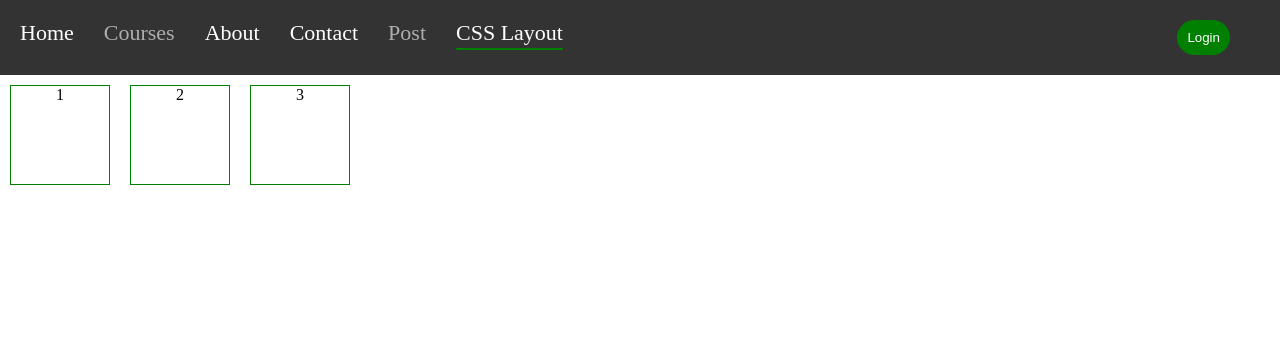
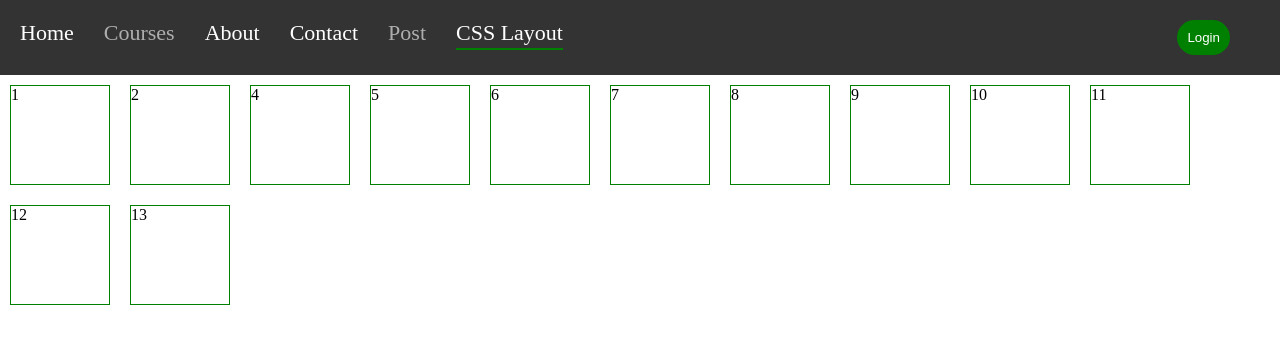
Before and after one commit to Kishor6941/complete-guide-react-router, a React (Vite) app: page /learn in a window 1280 px wide. Shown: the top 344 px of the page. Built offline with nearby package versions, Linux system fonts and the light colour scheme; no server answers.

Commit message:
flex, flex-direction, flex-wrap,flex-flow

```diff
--- a/src/components/Learn flexbox/LearnCSS.css
+++ b/src/components/Learn flexbox/LearnCSS.css
@@ -1,11 +1,32 @@
-
+/*
 .one, .two, .three {
     display: inline-block;
-    /* display: inline; */
-    /* display: block; */
+    display: inline;
+    display: block;
     height: 100px;
     width: 100px;
     border: 1px solid green;
     margin : 10px;
     text-align: center;
+} */
+.main-container div{
+    height: 100px;
+    width: 100px;
+    border: 1px solid green;
+    margin : 10px;
 }
+
+.main-container{
+    display: flex;
+    /* flex-direction: column; */
+    /* flex-direction: row; */
+    /* flex-direction: row-reverse; */
+    /* flex-direction: column-reverse; */
+    /* flex-wrap: wrap; */
+    /* flex-direction: column; */
+    /* flex-direction: row;
+    flex-wrap: wrap-reverse; */
+    flex-flow: row wrap;
+    /* flex-flow is combination of flex-direction and flex-wrap */
+    /* flex-wrap: nowrap; */
+}
--- a/src/components/Learn flexbox/LearnCSS.jsx
+++ b/src/components/Learn flexbox/LearnCSS.jsx
@@ -5,7 +5,16 @@ const LearnCSS = () => {
         <div className="main-container">
             <div className="one">1</div>
             <div className="two">2</div>
-            <div className="three">3</div>
+            <div className="three">4</div>
+            <div className="one">5</div>
+            <div className="two">6</div>
+            <div className="three">7</div>
+            <div className="one">8</div>
+            <div className="two">9</div>
+            <div className="three">10</div>
+            <div className="one">11</div>
+            <div className="two">12</div>
+            <div className="three">13</div>
         </div>
         </>
     )
```
